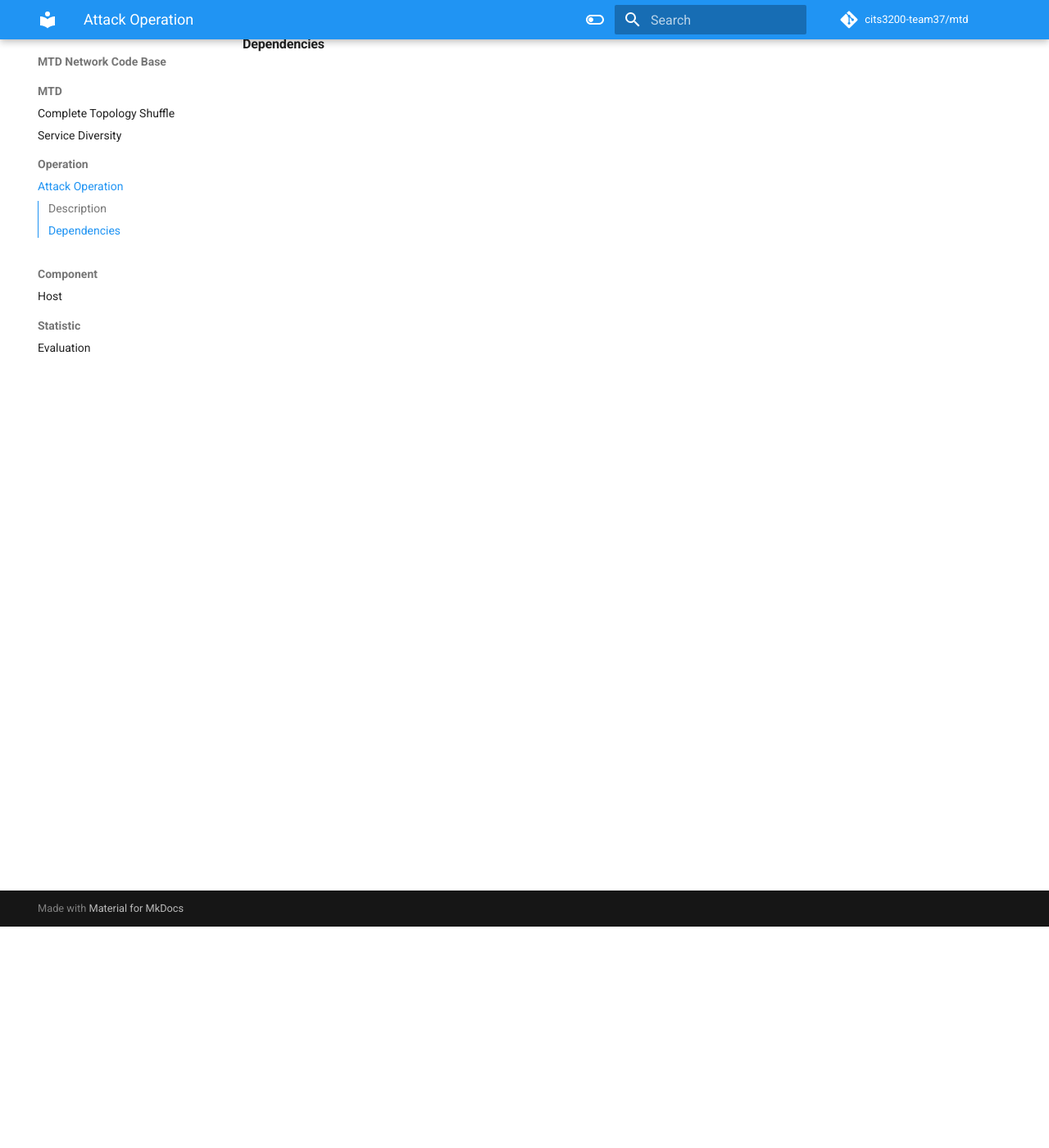
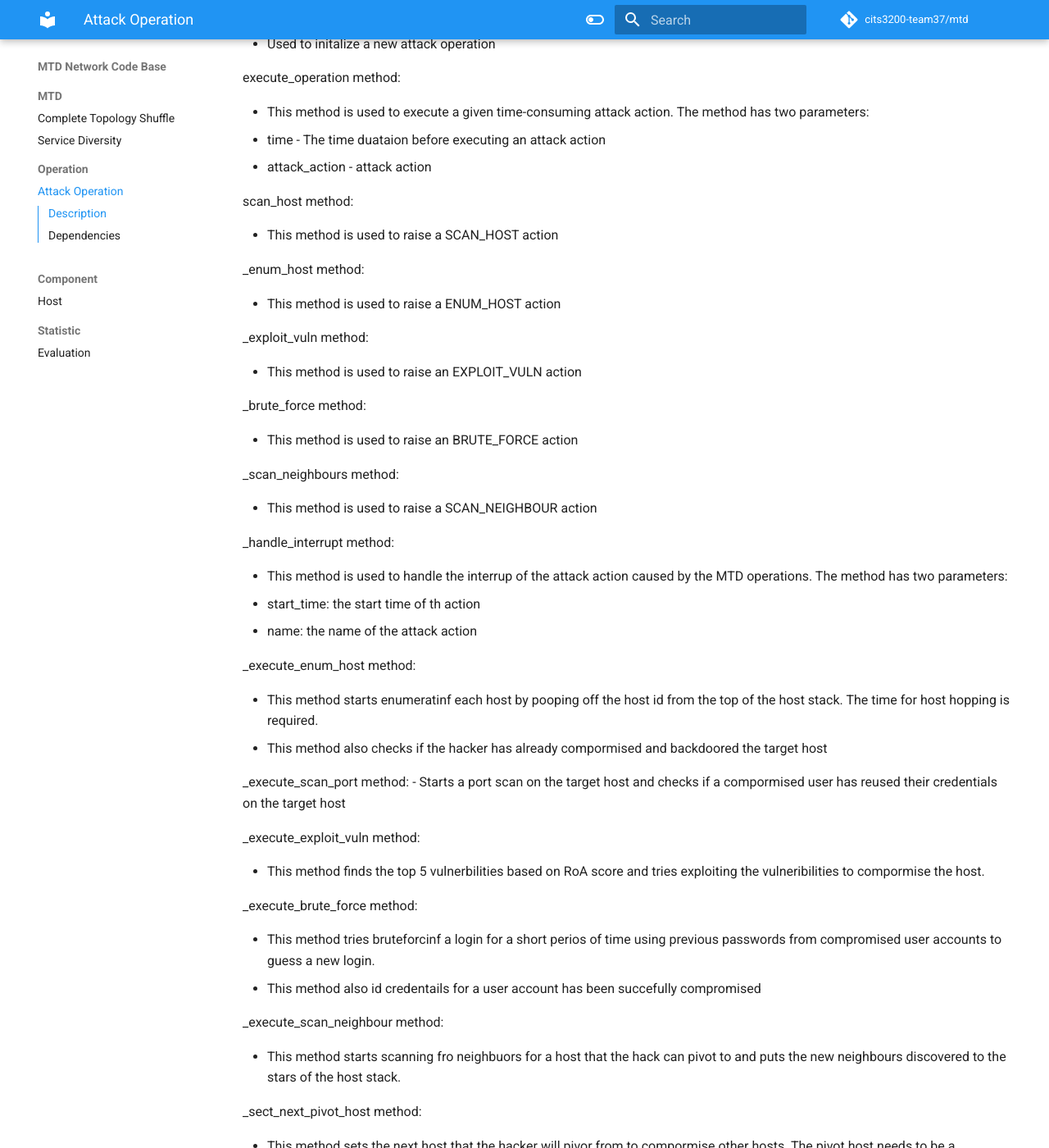
Before and after one commit to cits3200-team37/mtd, an MkDocs documentation site: the page built from server/Documentation/docs/mtdnetwork/operation/attack_operation.md, in a window 1280 px wide and 1400 px high, scrolled down 270 px. Shown: the whole window at 82% size. Built offline with MkDocs 1.6.1 and Material for MkDocs 9.7.7, drawn with Linux system fonts in a browser that asks for light colours; comment, search, counter and statistics services are not loaded; some of the changed text lies outside the part shown.

Commit message:
Add method documentation

```diff
--- a/server/Documentation/docs/mtdnetwork/operation/attack_operation.md
+++ b/server/Documentation/docs/mtdnetwork/operation/attack_operation.md
@@ -1,7 +1,94 @@
 # Attack Operation
 
 #### Description
+attack_operation.py contains the 'UserShuffle' class, a subclass of 'MTD'
 
-attack_operation.py contains AttackOperation class, a subclass of MTD
+ - Used to initalize a new attack operation
+
+execute_operation method:
+
+ - This method is used to execute a given time-consuming attack action. The method has two parameters:
+ - time - The time duataion before executing an attack action
+ - attack_action - attack action
+
+scan_host method:
+
+ - This method is used to raise a SCAN_HOST action
+
+_enum_host method:
+
+  - This method is used to raise a ENUM_HOST action
+
+_exploit_vuln method:
+
+  - This method is used to raise an EXPLOIT_VULN action
+
+_brute_force method:
+
+  - This method is used to raise an BRUTE_FORCE action
+
+_scan_neighbours method:
+
+  - This method is used to raise a SCAN_NEIGHBOUR action
+
+_handle_interrupt method:
+
+  - This method is used to handle the interrup of the attack action caused by the MTD operations. The method has two parameters:
+  - start_time: the start time of th action
+  - name: the name of the attack action
+
+_execute_enum_host method:
+
+ - This method starts enumeratinf each host by pooping off the host id from the top of the host stack. The time for host hopping is required.
+ - This method also checks if the hacker has already compormised and backdoored the target host
+
+_execute_scan_port method:
+  - Starts a port scan on the target host and checks if a compormised user has reused their credentials on the target host
+
+_execute_exploit_vuln method:
+
+   - This method finds the top 5 vulnerbilities based on RoA score and tries exploiting the vulneribilities to compormise the host.
+
+_execute_brute_force method:
+
+   - This method tries bruteforcinf a login for a short perios of time using previous passwords from compromised user accounts to guess a new login.
+   - This method also id credentails for a user account has been succefully compromised
+
+_execute_scan_neighbour method:
+
+  - This method starts scanning fro neighbuors for a host that the hack can pivot to and puts the new neighbours discovered to the stars of the host stack.
+
+_sect_next_pivot_host method:
+
+  - This method sets the next host that the hacker will pivor from to compormise other hosts. The pivot host needs to be a comprmoised host the hack can access
+
+update_compromise_method method:
+
+  - This method updates the hacker's progress state when it compromises a host
+
+get_proceed_time method:
+
+  - This method returns the proceed time
+
+set_proceed_time method:
+
+  - This method sets the proceed time
+
+get_attack_process method:
+
+  - This method returns the attack process
+
+set_attack_ process method:
+
+  - This method sets the attack process
+
+set_interrupted_mtd method:
+
+  - This method sets the interrupted MTD operation
+
+get_adversary method:
+
+  - This method returns the adversary
+
 
 #### Dependencies
```
